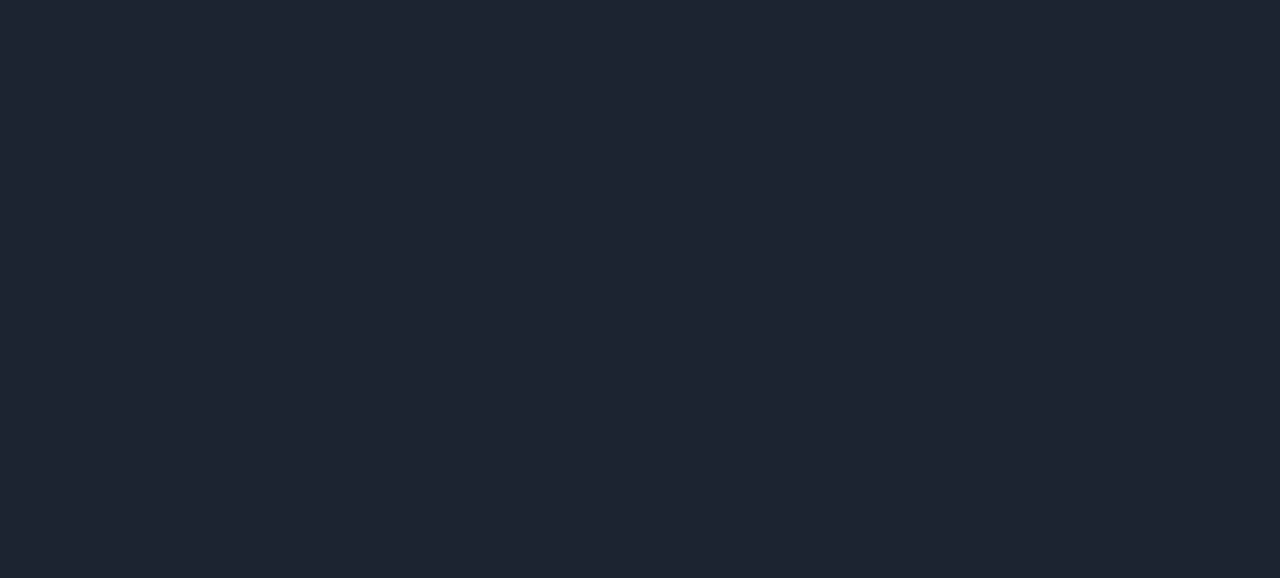
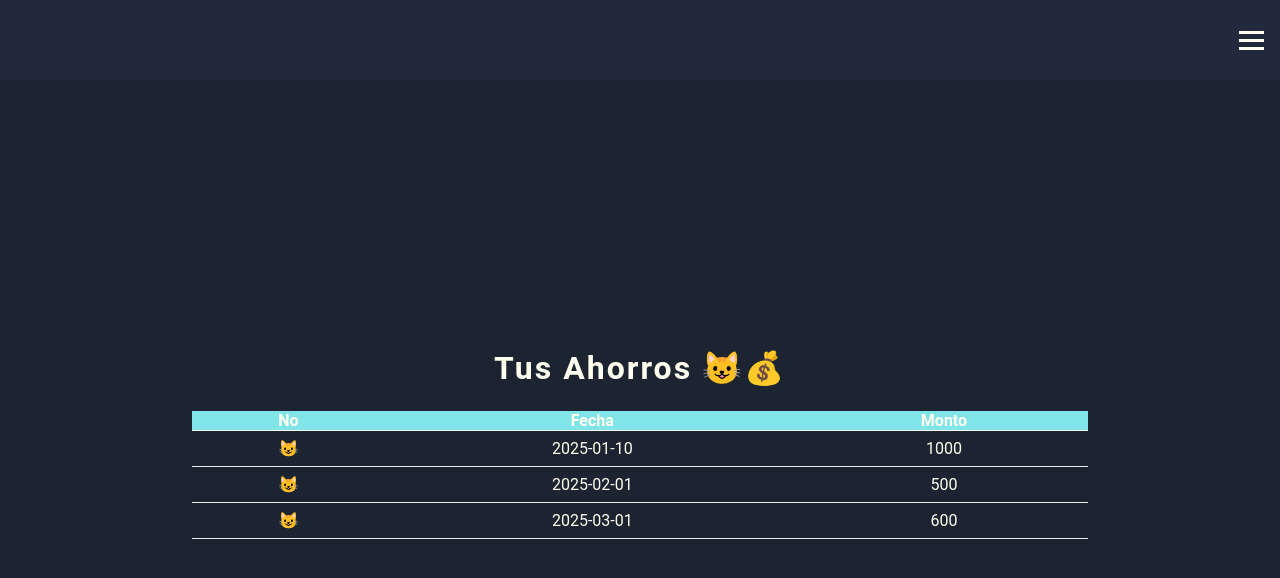
Before and after one commit to rubcode/react-michi-saving, a React (Create React App) app: page /views in a window 1280 px wide. Before the commit this address had no page. Shown: the top 578 px of the page. Built offline with nearby package versions, Linux system fonts and the light colour scheme.

Commit message:
Create component table

```diff
--- a/src/App.js
+++ b/src/App.js
@@ -1,5 +1,6 @@
 import ContainerSaving from "./components/containers/Containers/container-saving";
 import ContainerGoal from "./components/containers/Containers/container-goal";
+import ContainerViewSaving from "./components/containers/Containers/container-view-saving";
 import { BrowserRouter as Router, Routes, Route } from "react-router-dom";
 
 function App() {
@@ -9,6 +10,7 @@ function App() {
         <Routes>
           <Route path="/" element={<ContainerGoal/>} />
           <Route path="saving" element={<ContainerSaving/>} />
+          <Route path="views" element={<ContainerViewSaving/>} />
         </Routes>
       </Router>
     </div>
--- /dev/null
+++ b/src/components/containers/Containers/container-view-saving.js
@@ -0,0 +1,43 @@
+import styled from 'styled-components'
+import Navbar from './navbar'
+import Menu from '../menu'
+import { useState } from 'react'
+import Table from '../../tables/table'
+
+const ContainerViewSavingStyled = styled.div`
+    width: 80%;
+    height: calc(100vh - 80px);
+    margin: 0 auto;
+    padding: 4rem;
+    display: flex;
+    align-items: center;
+    justify-content: center;
+    gap: 1rem;
+    flex-direction: column;
+
+    @media (max-width: 600px) {
+        &{
+            width: 100%;
+            padding: 2rem;
+        }
+
+    }
+`
+
+function ContainerViewSaving() {
+    const [activeMenu, setActiveMenu] = useState(false);
+    const className = activeMenu ? 'active' : '';
+    return (
+        <>
+            <Navbar setActiveMenu={setActiveMenu}/>
+            <Menu className={className} />
+            <ContainerViewSavingStyled>
+                <h1 className="title">Tus Ahorros 😺💰</h1>
+                <Table/>
+            </ContainerViewSavingStyled>
+        </>
+
+    )
+}
+
+export default ContainerViewSaving
--- a/src/components/containers/menu.js
+++ b/src/components/containers/menu.js
@@ -46,7 +46,7 @@ function Menu({className}) {
                 <a href="/">Actualizar Meta</a>
             </li>
             <li>
-                <a href="#!">Ver mis ahorros</a>
+                <a href="views">Ver mis ahorros</a>
             </li>
         </MenuStyled>
     )
--- /dev/null
+++ b/src/components/tables/table.js
@@ -0,0 +1,38 @@
+import styled from 'styled-components'
+import Thead from './thead'
+import Tbody from './tbody'
+
+const TableStyled = styled.table`
+    width: 100%;
+    display: table;
+    border-collapse: collapse;
+    text-align: center;
+
+    @media (max-width: 750px) {
+        &{
+            width: 100%;
+            table-layout: auto;
+        }
+    }
+`
+
+function Table() {
+    const headers = ["No","Fecha","Monto"]
+    const data = [
+        {no: "😺", date: "2025-01-10", amount: 1000},
+        {no: "😺", date: "2025-02-01", amount: 500},
+        {no: "😺", date: "2025-03-01", amount: 600},
+    ]
+    return (
+        <TableStyled>
+            <Thead
+                headers={headers}
+            />
+            <Tbody
+                data={data}
+            />
+        </TableStyled>
+    )
+}
+
+export default Table
--- /dev/null
+++ b/src/components/tables/tbody.js
@@ -0,0 +1,36 @@
+import styled from 'styled-components'
+
+const TbodyStyled = styled.tbody`
+    tr{
+        border-block-end: 1px solid var(--greyDarken);
+    }
+    td{
+        padding-inline: 1rem;
+        padding-block: .5rem;
+        text-align: center;
+        color: var(--white);
+    }
+    @media (max-width: 750px) {
+        &{
+            font-size: 0.8rem;
+        }
+    }
+`
+
+function Tbody({data}) {
+    return (
+        <TbodyStyled>
+            {
+                data.map((item, index) => (
+                    <tr key={index}>
+                        <td>{item.no}</td>
+                        <td>{item.date}</td>
+                        <td>{item.amount}</td>
+                    </tr>
+                ))
+            }
+        </TbodyStyled>
+    )
+}
+
+export default Tbody
--- /dev/null
+++ b/src/components/tables/thead.js
@@ -0,0 +1,32 @@
+import styled from 'styled-components'
+
+const TheadStyled = styled.thead`
+    background-color: var(--primaryColor);
+    color: var(--white);
+    tr{
+        border-block-end: 1px solid var(--grey);
+    }
+    th{
+        padding-inline: 1rem;
+        text-align: center;
+    }
+    @media (max-width: 750px) {
+        &{
+            font-size: 0.8rem;
+        }
+    }
+`
+
+function Thead({headers}) {
+    return (
+        <TheadStyled>
+            <tr>
+                {headers.map((header, index) => (
+                    <th key={index}>{header}</th>
+                ))}
+            </tr>
+        </TheadStyled>
+    )
+}
+
+export default Thead
```
